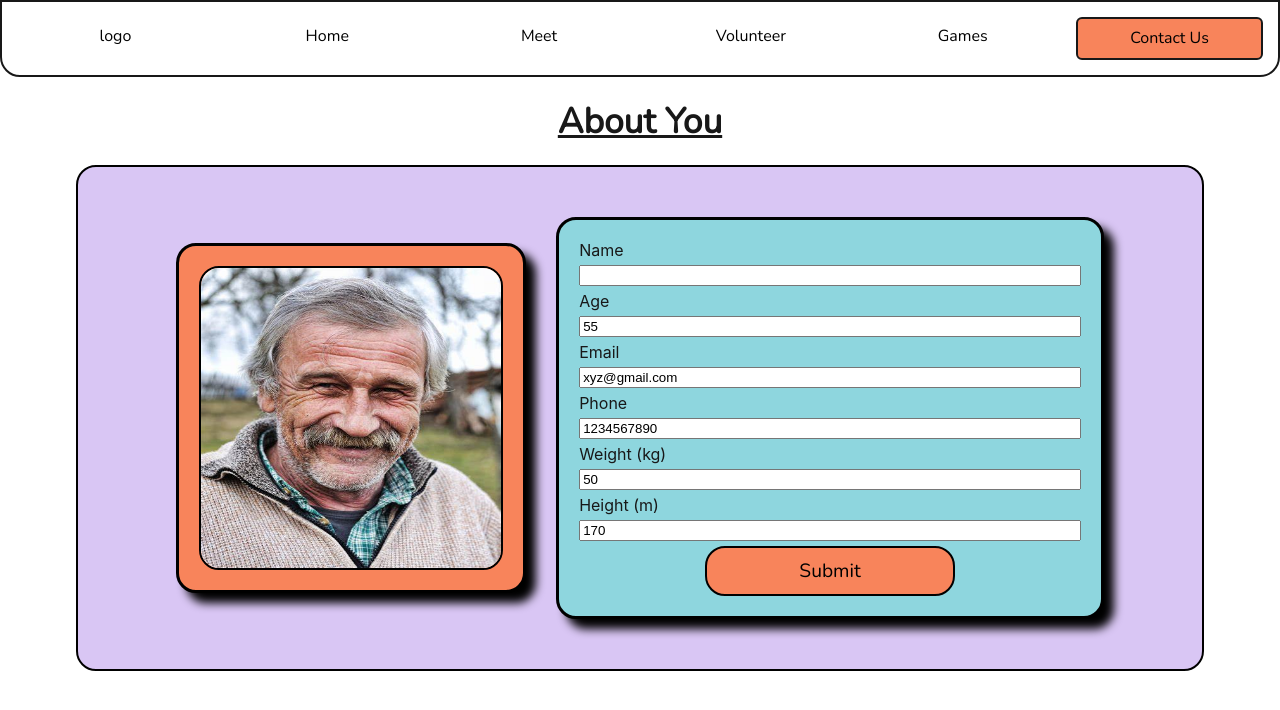
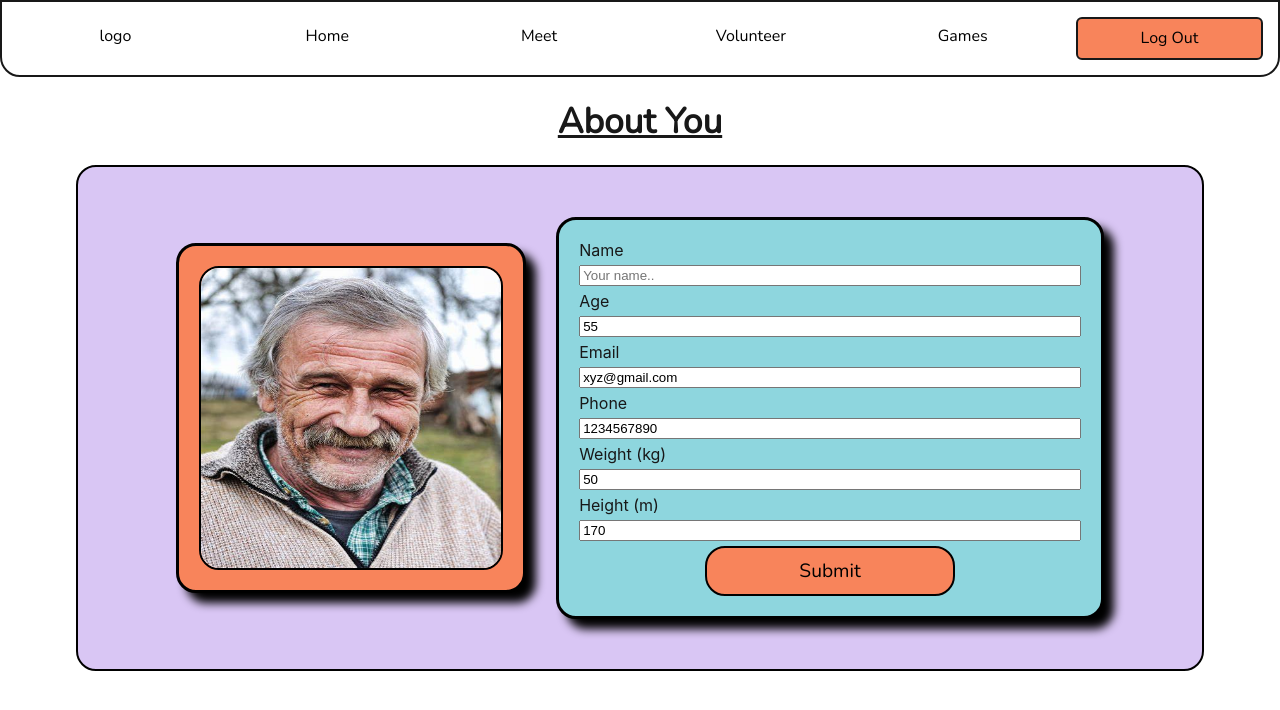
Before and after one commit to Jansxn/GFG_Hack_2023, a React (Create React App) app in the folder frontend/: page /profile in a window 1280 px wide. Shown: the top 710 px of the page. Built offline with nearby package versions, Linux system fonts and the light colour scheme.

Commit message:
Logging in logging worksssssssssss

```diff
--- a/frontend/src/components/Intro_page/Cards.js
+++ b/frontend/src/components/Intro_page/Cards.js
@@ -1,6 +1,7 @@
 import React from 'react';
 // import { nutrition_info } from './intro_data';
-import { personal_info } from './intro_data';
+// import { personal_info } from './intro_data';
+import {AppState} from './intro_data';
 import streak_icon from '../images/streak_icon.png';
 
 async function fetchQuote(){
@@ -42,7 +43,7 @@ function Cards() {
     //         frequency: medicine_frequency,
     //         time: medicine_time
     //     };
-    //     personal_info.medications.push(medicine);
+    //     userData.medications.push(medicine);
     // }
 
     // function toggleEdit(e){
@@ -53,6 +54,7 @@ function Cards() {
     //     for (i = 0; i < document.getElementsByClassName('medicine-list').length; i++){
     //     document.getElementsByClassName('medicine-list')[i].classList.toggle('hide');}
     // }
+    const {userData, setUserData} = React.useContext(AppState)
 
     var divide_nodes = (time) => {
         return (
@@ -68,14 +70,14 @@ function Cards() {
         )
     }
 
-    var medicines_list = personal_info.medications.map((medicine) =>
+    var medicines_list = userData.medications.map((medicine) =>
         <div className='med'>
             <div className='medicine-name'>{medicine.name}</div>
 
             {divide_nodes(medicine.time)}
         </div>
     );
-    var bmi = Math.floor(personal_info.weight/(personal_info.height/100)**2);
+    var bmi = Math.floor(userData.weight/(userData.height/100)**2);
     var color;
     var bmi_percent = Math.floor((bmi/40)*100);
 
@@ -161,8 +163,8 @@ function Cards() {
             <div className = "profile">
                 <div className='card-title'>Profile</div>
                 <div className = "streak">
-                    <img src = {personal_info.pfp} alt = "Profile" className='user-img'/>
-                    <div className='streak-img'><img src = {streak_icon} alt = "Streak Icon" />{personal_info.streak}</div>
+                    <img src = {userData.pfp} alt = "Profile" className='user-img'/>
+                    <div className='streak-img'><img src = {streak_icon} alt = "Streak Icon" />{userData.streak}</div>
                 </div>
             </div>
 
--- a/frontend/src/components/Intro_page/Greeting.js
+++ b/frontend/src/components/Intro_page/Greeting.js
@@ -1,10 +1,11 @@
 import React from 'react';
-import { personal_info } from './intro_data.js';
+// import { personal_info } from './intro_data.js';
+import {AppState} from './intro_data.js';
 
 function Greeting() {
-
+  const {userData, setUserData} = React.useContext(AppState)
     // var medications = personal_info.medications.map((medication) => {
-    const name = personal_info.name.split(" ")[0];
+    const name = userData.name.split(" ")[0];
 
     return (
       <div className="greet">
--- a/frontend/src/components/Intro_page/Intro.js
+++ b/frontend/src/components/Intro_page/Intro.js
@@ -3,11 +3,13 @@ import Navbar from './Navbar';
 import Greeting from './Greeting';
 import Cards from './Cards';
 import './Intro.css';
-import { personal_info } from './intro_data';
+// import { personal_info } from './intro_data';
 import GoToSign from './GoToSign';
+import { AppState } from './intro_data';
 
 function Intro() {
-    if (personal_info.name === "") {
+    const {userData, setUserData} = React.useContext(AppState)
+    if (userData.name === "") {
         return (
             <div className="intro">
                 <GoToSign />
--- a/frontend/src/components/Intro_page/Navbar.js
+++ b/frontend/src/components/Intro_page/Navbar.js
@@ -1,6 +1,13 @@
 import React from 'react';
+import { AppState } from './intro_data';
+import temp_pfp from '../images/temp_pfp.jpeg';
 
 function Navbar() {
+  const {userData, setUserData} = React.useContext(AppState)
+  function logout(){
+    setUserData({name: '',lname: '',pfp: temp_pfp,streak: 0,email:'',phone: 0,medications:[],conditions:[],weight: 0,height: 0,age: 0});
+  }
+
     return (
       <div className="navbar">
           <nav className = "nav">
@@ -22,7 +29,7 @@ function Navbar() {
                 </div>
                 <a className= "nav-item i3">Volunteer</a>
                 <a className = "nav-item i4">Games</a>
-                <a className="nav-item i5 contact">Contact Us</a>
+                <a className="nav-item i5 contact" onClick={logout}>Log Out</a>
             </span>
           </nav>
       </div>
--- a/frontend/src/components/Intro_page/intro_data.js
+++ b/frontend/src/components/Intro_page/intro_data.js
@@ -1,8 +1,10 @@
 import temp_pfp from '../images/temp_pfp.jpeg';
-import { userDataInitialState } from '../Login_page/Login';
-import React, { useState } from 'react';
+// import { user } from '../../App';
+import React, { useState, createContext } from 'react';
+
 export const personal_info = {
-    name: userDataInitialState.fname+' '+userDataInitialState.lname,//userData.fname+' '+userData.lname,
+    name: '',//userData.fname+' '+userData.lname,
+    lname: '',
     pfp: temp_pfp,
     streak: 5,
     email:'xyz@gmail.com',
@@ -36,9 +38,40 @@ export const personal_info = {
     age: 55
 }
 
-export const nutrition_info = {
-    calories: 900,
-    protein: 100,
-    carbs: 100,
-    fat: 100,
+// export const nutrition_info = {
+//     calories: 900,
+//     protein: 100,
+//     carbs: 100,
+//     fat: 100,
+// }
+
+export const personal_info_default = {
+    name: '',//userData.fname+' '+userData.lname,
+    lname: '',
+    pfp: temp_pfp,
+    streak: 0,
+    email:'',
+    phone: 0,
+    medications:[
+    ],
+    conditions:[
+    ],
+    weight: 0,
+    height: 0,
+    age: 0
 }
+
+
+
+export const AppState = createContext({userData: personal_info_default})
+
+const Context = ({ children }) => {
+    const [userData, setUserData] = useState(personal_info_default);
+    return (
+            <AppState.Provider value={{userData, setUserData}}>
+                {children}
+            </AppState.Provider>
+    )
+}
+
+export default Context
--- a/frontend/src/components/Login_page/Login.js
+++ b/frontend/src/components/Login_page/Login.js
@@ -7,15 +7,20 @@ import google from '../images/google.png';
 import facebook from '../images/facebook.png';
 import { auth, database } from '../../index';
 import { ref, update, get } from 'firebase/database';
+import { AppState } from '../Intro_page/intro_data';
+import temp_pfp from '../images/temp_pfp.jpeg';
 
 export var userDataInitialState = {
   email: '',
   fname: '',
   lname: '',
 };
+
+
 export const Login = () => {
   const navigate = useNavigate();
-  const [userData, setUserData] = React.useState(userDataInitialState);
+  const {userData, setUserData} = React.useContext(AppState)
+  // const [userData, setUserData] = React.useState(userDataInitialState);
 
   function handleLogin() {
     const email = document.getElementById('email').value;
@@ -29,17 +34,18 @@ export const Login = () => {
       .then((userCredential) => {
         const user = userCredential.user;
         var databaseRef = ref(database, `users/${user.uid}`);
-        const userData = {
+        const userDataEx = {
           email: user.email,
           fname: '',
           lname: '',
         };
         get(databaseRef).then((snapshot) => {
           const userRecord = snapshot.val();
-          userData.fname = userRecord.fname;
-          userData.lname = userRecord.lname;
-          update(databaseRef, userData);
-          setUserData(userData);
+          userDataEx.fname = userRecord.fname;
+          userDataEx.lname = userRecord.lname;
+          update(databaseRef, userDataEx);
+          const newUserData = { ...userData, name: userRecord.fname, lname: userRecord.lname };
+          setUserData(newUserData);
           userDataInitialState = userData;
           console.log(userDataInitialState);
           navigate('../');
--- a/frontend/src/index.js
+++ b/frontend/src/index.js
@@ -7,6 +7,7 @@ import { BrowserRouter } from 'react-router-dom';
 import { initializeApp } from 'firebase/app';
 import { getAuth } from 'firebase/auth';
 import { getDatabase } from 'firebase/database';
+import Context from './components/Intro_page/intro_data'
 
 const firebaseConfig = {
   apiKey: "AIzaSyAzMoM_IHYJa_s3wWnuif0noRhegwTFags",
@@ -24,7 +25,9 @@ const database = getDatabase(app);
 ReactDOM.render(
   <React.StrictMode>
     <BrowserRouter>
+    <Context>
       <App />
+    </Context>
     </BrowserRouter>
   </React.StrictMode>,
   document.getElementById('root')
```
